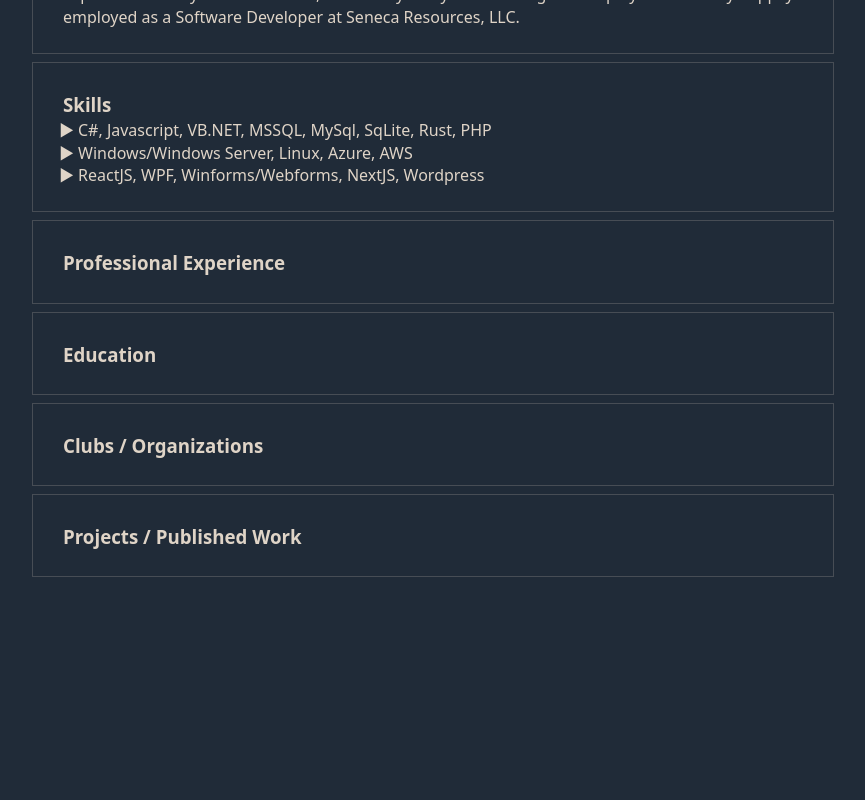
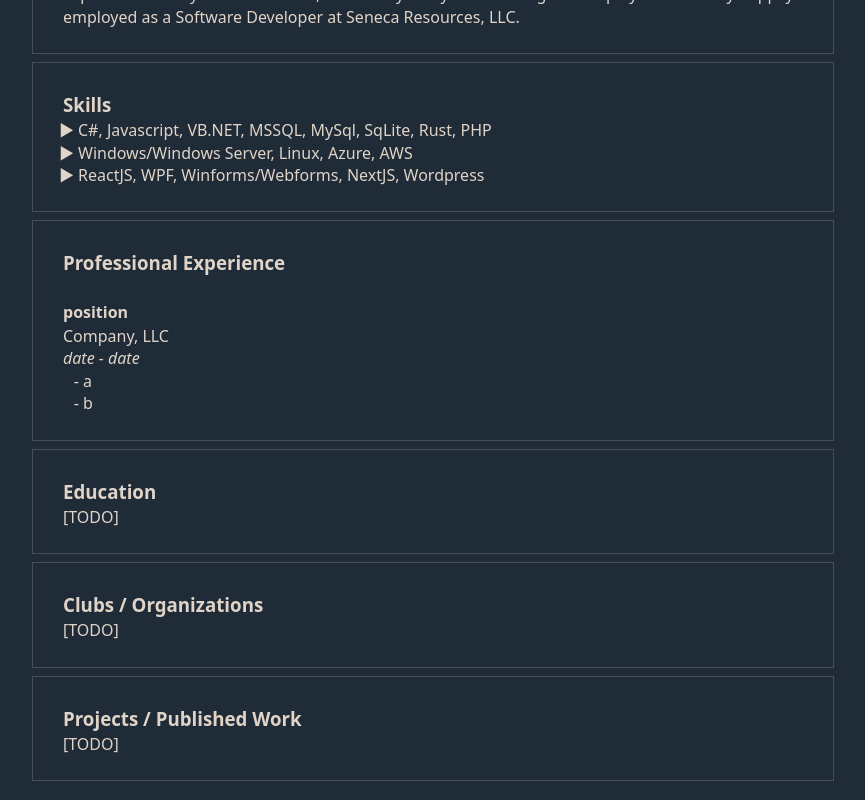
Before and after one commit to xmagee/bl0g, a Next.js app: page / in a window 1280 px wide. Shown: the part 710-1510 px from the top of the page, without its empty margins (207-1072 px from the left). Before the commit the page ends 1306 px from the top, so only its background shows below. Built offline with nearby package versions, Linux system fonts and the light colour scheme.

Commit message:
working on profile

```diff
--- a/pages/index.js
+++ b/pages/index.js
@@ -1,6 +1,16 @@
 import Head from 'next/head'
 import { BASE_PAGE_TITLE } from '../Constants'
 import { useEffect } from 'react'
+
+function ProfileSection(props) {
+	const { header, children } = props;
+	return (
+	  	<div className="profile-section">
+			<h3>{header}</h3>
+			<p>{children}</p>
+		</div>
+	)
+  }
 
 export default function Home({ setCurrentPage }) {
 
@@ -53,10 +63,9 @@ export default function Home({ setCurrentPage }) {
 					</p>
 				</div>
 
-				<div className="profile-section">
-					<h3>Skills</h3>
-					<p className="profile-skillslist-container">
-						<ul className="profile-skillslist">
+				<ProfileSection header="Skills">
+					<div className="profile-skillslist">
+						<ul>
 							<li>
 								C#, Javascript, VB.NET, MSSQL, MySql, SqLite, Rust, PHP
 							</li>
@@ -67,36 +76,37 @@ export default function Home({ setCurrentPage }) {
 								ReactJS, WPF, Winforms/Webforms, NextJS, Wordpress
 							</li>
 						</ul>
-					</p>
-				</div>
+					</div>
+				</ProfileSection>
 
-				<div className='profile-section'>
-					<h3>Professional Experience</h3>
-					<p>
+				<ProfileSection header="Professional Experience">
+					<ul className="profile-prolist">
+						<li>
+							<h4>position</h4>
+							<p>Company, LLC</p>
+							<i>date - date</i>
+							<ul>
+								<li>a</li>
+								<li>b</li>
+							</ul>
+						</li>
+						<li>
 
-					</p>
-				</div>
+						</li>
+					</ul>
+				</ProfileSection>
 
-				<div className='profile-section'>
-					<h3>Education</h3>
-					<p>
+				<ProfileSection header="Education">
+					[TODO]
+				</ProfileSection>
 
-					</p>
-				</div>
+				<ProfileSection header="Clubs / Organizations">
+					[TODO]
+				</ProfileSection>
 
-				<div className='profile-section'>
-					<h3>Clubs / Organizations</h3>
-					<p>
-
-					</p>
-				</div>
-
-				<div className='profile-section'>
-					<h3>Projects / Published Work</h3>
-					<p>
-
-					</p>
-				</div>
+				<ProfileSection header="Projects / Published Work">
+					[TODO]
+				</ProfileSection>
 			</div>
 		</>
 	)
--- a/styles/globals.css
+++ b/styles/globals.css
@@ -130,10 +130,24 @@ nav ul li a:hover {
     padding-top: 2px;
 }
 
-.profile-skillslist {
+.profile-skillslist ul {
     list-style-type: "► ";
 }
 
-.profile-skillslist-container {
+.profile-skillslist {
     margin-left: 15px;
 }
+
+.profile-prolist {
+    list-style-type: none;
+
+}
+
+.profile-prolist li p {
+    margin-top: -10px;
+}
+
+.profile-prolist ul {
+    margin-left: 20px;
+    list-style-type: " - ";
+}
```
